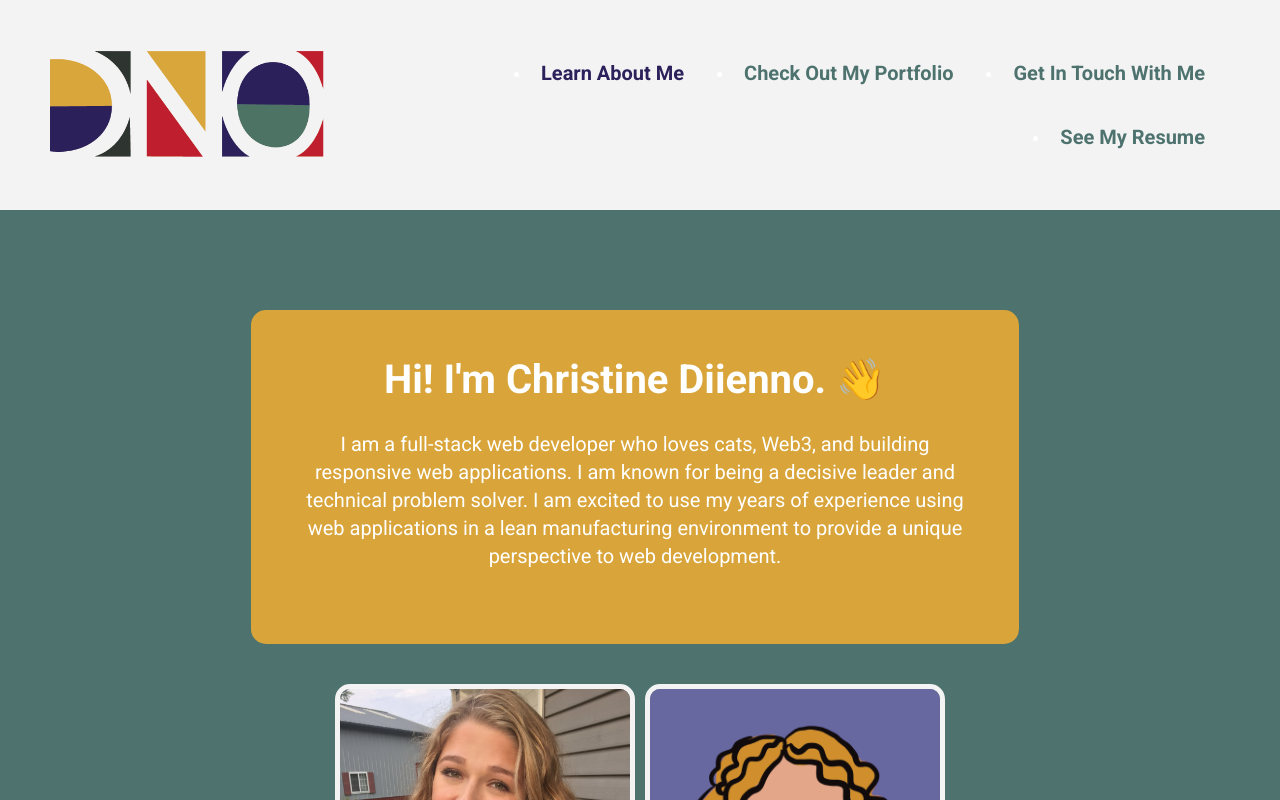
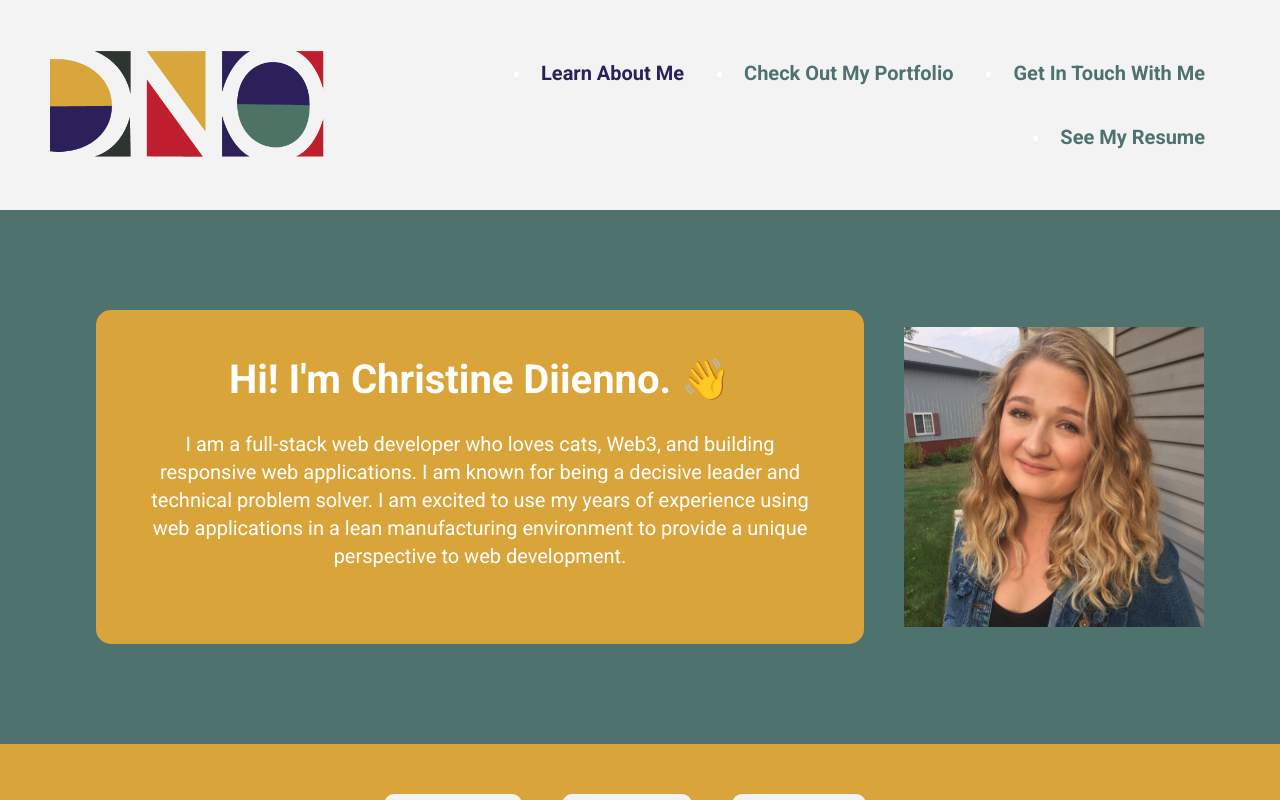
Before and after one commit to mrsdno/christine-react-portfolio, a React (Create React App) app: page / in a window 1280 px wide. Shown: the top 800 px of the page. Built offline with nearby package versions, Linux system fonts and the light colour scheme.

Commit message:
updated about me

```diff
--- a/src/components/Footer/Footer.js
+++ b/src/components/Footer/Footer.js
@@ -12,12 +12,12 @@ function Footer() {
           <img src={email} alt="email icon" className="email-img" />
           <h3>Email Me</h3>
         </a>
-        <a href="https://github.com/mrsdno" alt="">
+        <a href="https://github.com/mrsdno" target="_blank" alt="">
           <img src={github} alt="github icon" className="github-img" />
           <h3>Github</h3>
         </a>
         <a href="" alt="">
-          <img src={linkedin} alt="LinkedIn Logo" className="DNO-img" />
+          <img src={linkedin} alt="LinkedIn Logo" target="_blank" className="DNO-img" />
           <h3>Linkedin</h3>
         </a>
       </div>
--- a/src/components/Pages/About/About.css
+++ b/src/components/Pages/About/About.css
@@ -16,16 +16,45 @@
     font-size: 20px;
 }
 
-.photo-me {
+/* .photo-me {
     width: 300px;
     height: autovw;
     border-radius: 15px;
     border: 5px solid var(--white);
-}
+} */
 
 .photos {
     display: flex;
-    width: 100vw;
+    align-items: center;
     justify-content: center;
-    gap: 10px;
 }
+
+.flipcard {
+background-color: transparent;
+  perspective: 1000px;
+}
+
+.flipcard-holder {
+  position: relative;
+  width: 300px;
+  height: 300px;
+  transition: transform 1s;
+  transform-style: preserve-3d;
+}
+
+.flipcard-front, .flipcard-back {
+  position: absolute;
+  width: 100%;
+  height: 100%;
+  -webkit-backface-visibility: hidden; /* Safari */
+  backface-visibility: hidden;
+}
+
+.flipcard-back {
+  transform: rotateY(180deg);
+}
+
+.flipcard:hover .flipcard-holder,
+.flipcard:focus .flipcard-holder {
+  transform: rotateY(180deg);
+}
--- a/src/components/Pages/About/About.js
+++ b/src/components/Pages/About/About.js
@@ -19,17 +19,19 @@ function About() {
           <br />
         </section>
         <br />
-        <section className="photos">
+        <section className="photos flipcard">
+          <div class="flipcard-holder">
           <img
             src={web2Christine}
             alt="A photo of Christine standing outside"
-            className="photo-me"
+            className="photo-me flipcard-front"
           />
           <img
             src={web3Christine}
             alt="A photo of Christine standing outside"
-            className="photo-me"
-          />
+            className="photo-me flipcard-back"
+            />
+            </div>
         </section>
       </div>
     </div>
--- a/src/components/Resume/Resume.css
+++ b/src/components/Pages/Resume/Resume.css
@@ -150,7 +150,7 @@ color: var(--white);
 
 /* end full stack dev */
 
-/* start MERN animation */
+/* start MERN animation
 
 .wrapper {
   position: relative;
@@ -299,4 +299,4 @@ color: var(--white);
   background-color: var(--teal);
 }
 
-/* end MERN animation */
+ end MERN animation */
--- a/src/components/Resume/Resume.js
+++ b/src/components/Pages/Resume/Resume.js
@@ -6,7 +6,9 @@ function Resume() {
     <div className="resume-page">
       <div className="container">
         <div className="title">
-          <h2 className="title-border">I'm a <span class="purple-text">Full Stack Web Developer</span> 👩🏼‍💻</h2>
+          <h2 className="title-border">
+            I'm a <span class="purple-text">Full Stack Web Developer</span> 👩🏼‍💻
+          </h2>
           <p className="skills">
             Hover over each image below to see my skills 🛠️
           </p>
@@ -69,7 +71,7 @@ function Resume() {
         </div>
       </div>
 
-      <div className="wrapper">
+      {/* <div className="wrapper">
         <h1>I ❤️ the MERN Tech Stack.</h1>
 
         <div className="mongo">
@@ -85,7 +87,7 @@ function Resume() {
           <p className="node-text">Node</p>
         </div>
         <div className="circle"></div>
-      </div>
+      </div> */}
     </div>
   );
 }
```
Also changed, not shown: src/components/Projects/index.js (deleted).
